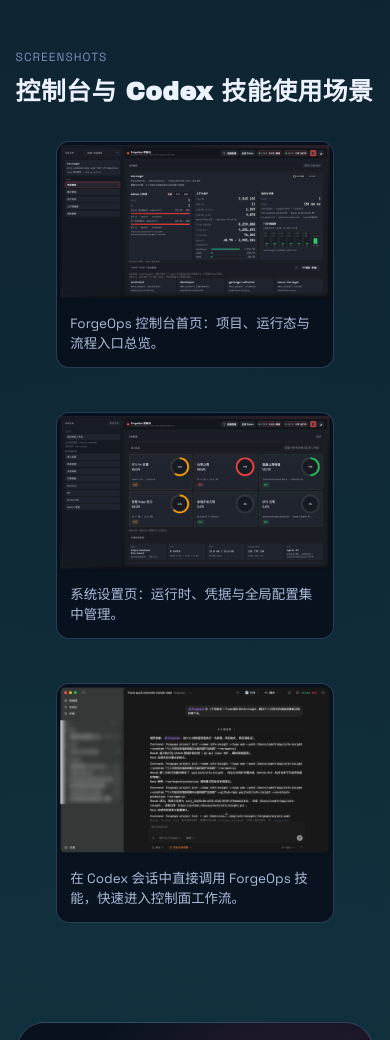
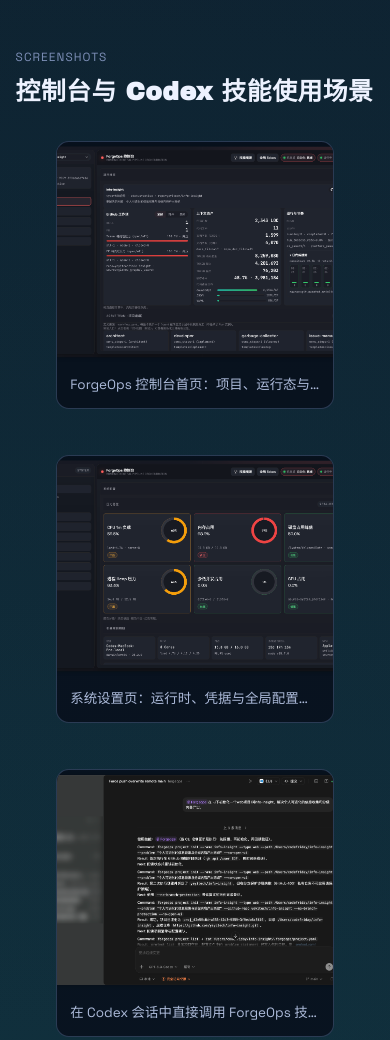
Before and after one commit to yeyitech/forgeops, a website: page docs/public/harness-engineering.html in a window 390 px wide. Shown: the part 6380-7420 px from the top of the page. Drawn offline with Linux system fonts and the light colour scheme.

Commit message:
style(site): enlarge screenshot cards and keep captions single-line

```diff
--- a/docs/public/harness-engineering.html
+++ b/docs/public/harness-engineering.html
@@ -739,8 +739,8 @@
       .screenshots-grid {
         margin-top: var(--space-3);
         display: grid;
-        grid-template-columns: repeat(3, minmax(0, 1fr));
-        gap: 0.75rem;
+        grid-template-columns: repeat(2, minmax(0, 1fr));
+        gap: clamp(0.9rem, 2vw, 1.4rem);
       }
 
       .screenshot {
@@ -753,7 +753,8 @@
       .screenshot img {
         display: block;
         width: 100%;
-        height: auto;
+        height: clamp(220px, 24vw, 340px);
+        object-fit: cover;
       }
 
       .screenshot figcaption {
@@ -761,6 +762,9 @@
         color: var(--text-dim);
         font-size: 0.84rem;
         line-height: 1.5;
+        white-space: nowrap;
+        overflow: hidden;
+        text-overflow: ellipsis;
       }
 
       .cta-block {
@@ -846,10 +850,6 @@
           grid-template-columns: repeat(2, minmax(0, 1fr));
         }
 
-        .screenshots-grid {
-          grid-template-columns: 1fr;
-        }
-
         .orbit-node {
           width: 45%;
         }
@@ -864,7 +864,8 @@
         .cards,
         .pillars-grid,
         .highlights,
-        .signal-grid {
+        .signal-grid,
+        .screenshots-grid {
           grid-template-columns: 1fr;
         }
 
```
Also changed, not shown: harness-engineering.html (+9 -8 lines).
